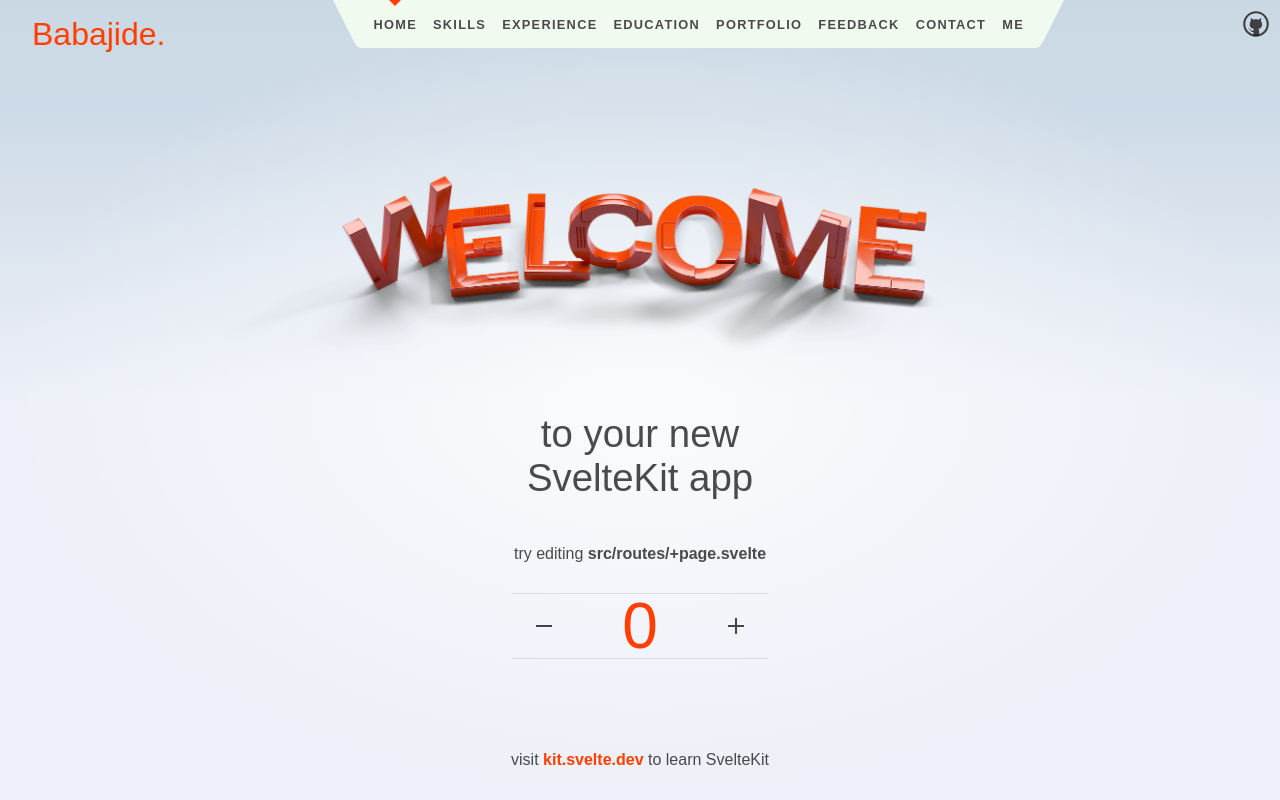
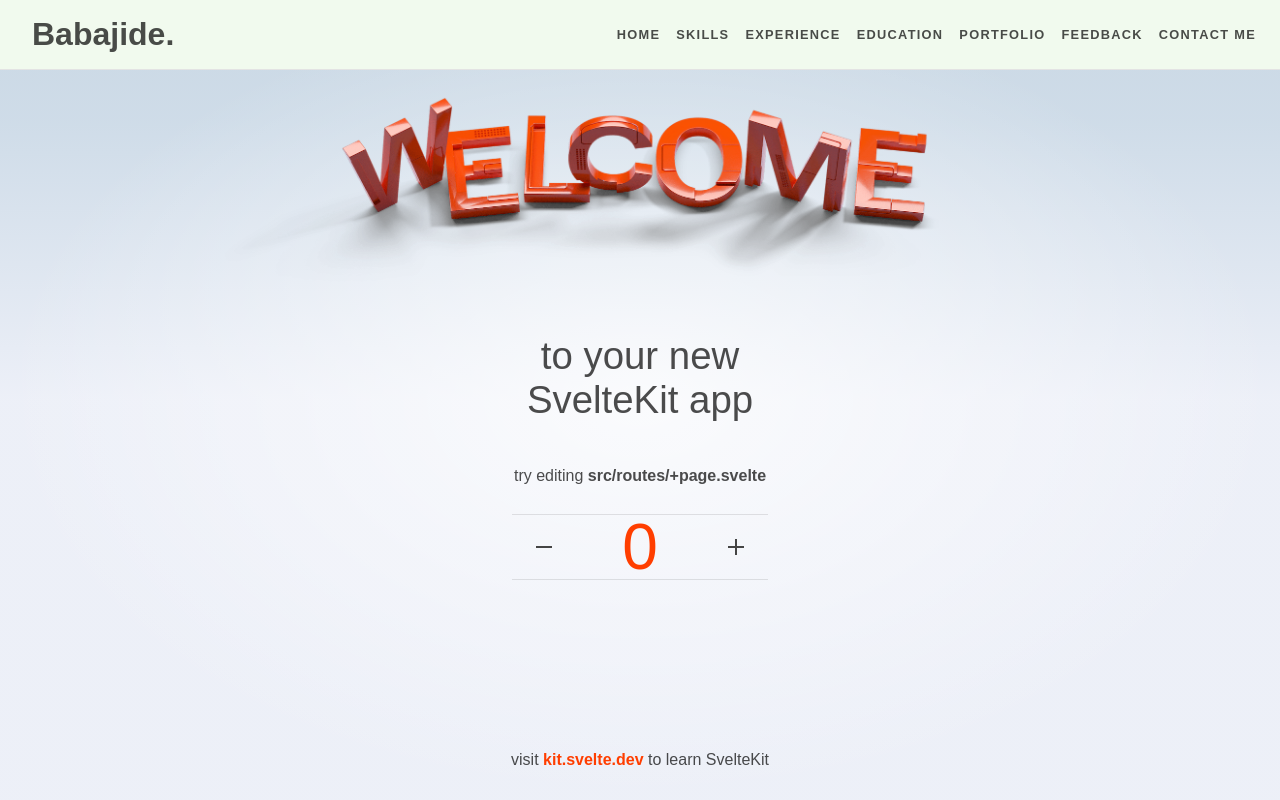
Before and after one commit to Babanila/babajide-williams-website, a SvelteKit app: page / in a window 1280 px wide. Built offline with nearby package versions, Linux system fonts and the light colour scheme.

Commit message:
Refactor page header

```diff
--- a/src/routes/Header.svelte
+++ b/src/routes/Header.svelte
@@ -1,19 +1,13 @@
 <script>
 	import { page } from '$app/stores';
-	import github from '$lib/images/github.svg';
 </script>
 
 <header>
-	<div class="corner-name">
-		<a href="https://github.com/babanila">
-			Babajide.
-		</a>
+	<div class="logo-name">
+		<a href="https://github.com/babanila"> Babajide. </a>
 	</div>
 
 	<nav>
-		<svg viewBox="0 0 2 3" aria-hidden="true">
-			<path d="M0,0 L1,2 C1.5,3 1.5,3 2,3 L2,0 Z" />
-		</svg>
 		<ul>
 			<li aria-current={$page.url.pathname === '/' ? 'page' : undefined}>
 				<a href="/">Home</a>
@@ -34,78 +28,50 @@
 				<a href="#portfolio">Feedback</a>
 			</li>
 			<li aria-current={$page.url.pathname.startsWith('#contact') ? 'page' : undefined}>
-				<a href="#contact">Contact</a>
-			</li>
-			<li aria-current={$page.url.pathname.startsWith('#me') ? 'page' : undefined}>
-				<a href="#me">Me</a>
+				<a href="#contact-me">Contact Me</a>
 			</li>
 		</ul>
-		<svg viewBox="0 0 2 3" aria-hidden="true">
-			<path d="M0,0 L0,3 C0.5,3 0.5,3 1,2 L2,0 Z" />
-		</svg>
 	</nav>
-
-	<div class="corner">
-		<a href="https://github.com/Babanila/babajide-williams-website">
-			<img src={github} alt="GitHub" />
-		</a>
-	</div>
 </header>
 
 <style>
 	header {
 		display: flex;
 		justify-content: space-between;
+		padding: 16px 0;
+		position: fixed;
+		top: 0;
+		left: 0;
+		width: 100%;
+		z-index: 5;
+		border-bottom: 1px solid #e3e3e3;
+		background: #f1faee;
+		font-size: 16px;
 	}
 
-	.corner-name {
+	.logo-name {
 		width: auto;
-		height: 3em;
-		padding-top: 0.5em;
+		display: flex;
+		justify-content: center;
+		align-items: center;
 		padding-left: 1em;
 		font-size: xx-large;
+		font-weight: 700;
 	}
 
-	.corner {
-		width: 3em;
-		height: 3em;
-	}
-
-	.corner a {
-		display: flex;
-		align-items: center;
-		justify-content: center;
-		width: 100%;
-		height: 100%;
-	}
-
-	.corner img {
-		width: 2em;
-		height: 2em;
-		object-fit: contain;
+	.logo-name a {
+		color: var(--color-text);
 	}
 
 	nav {
 		display: flex;
 		justify-content: center;
-		--background: #f1faee;
-	}
-
-	svg {
-		width: 2em;
-		height: 3em;
-		display: block;
-	}
-
-	path {
-		fill: var(--background);
+		padding-right: 1em;
 	}
 
 	ul {
 		position: relative;
-		padding: 0;
 		margin: 0;
-		height: 3em;
 		display: flex;
 		justify-content: center;
 		align-items: center;
@@ -117,18 +83,6 @@
 	li {
 		position: relative;
 		height: 100%;
-	}
-
-	li[aria-current='page']::before {
-		--size: 6px;
-		content: '';
-		width: 0;
-		height: 0;
-		position: absolute;
-		top: 0;
-		left: calc(50% - var(--size));
-		border: var(--size) solid transparent;
-		border-top: var(--size) solid var(--color-theme-1);
 	}
 
 	nav a {
```
